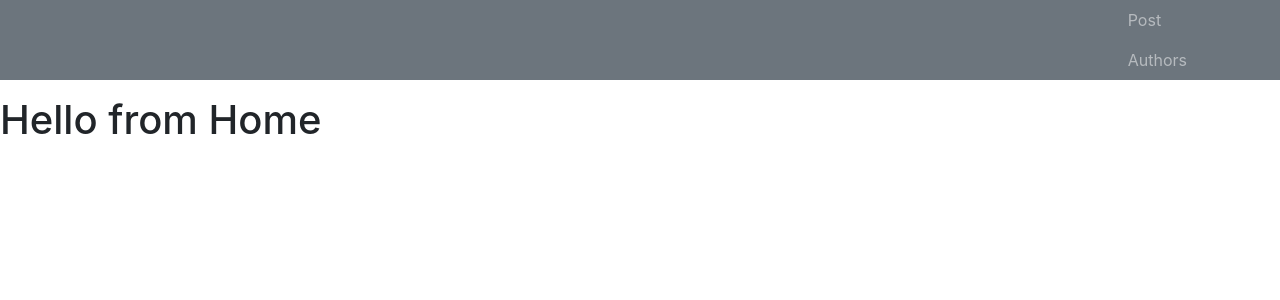
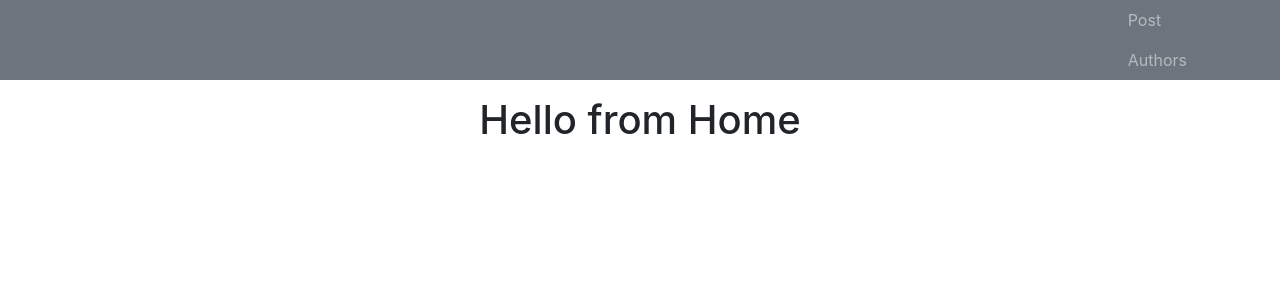
Before and after one commit to lokeshvenkatesan/contact-list-using-react, a React (Create React App) app: page / in a window 1280 px wide. Shown: the top 300 px of the page. Built offline with nearby package versions, Linux system fonts and the light colour scheme.

Commit message:
Added Axios Json Plaaceholder

```diff
--- /dev/null
+++ b/src/api/jsonPlaceholder.js
@@ -0,0 +1,5 @@
+import axios from "axios";
+
+export default axios.create({
+    baseURL: "https://jsonplaceholder.typicode.com"
+});
--- a/src/components/Contact.js
+++ b/src/components/Contact.js
@@ -14,7 +14,7 @@ export class Contact extends Component {
     const {name,Email,phone}= this.props;
     return (
       <div>
-        <h1> {name}</h1>
+        <h1 align='center'> {name}</h1>
         {/* <ul>
           <li>{Email}</li>
           <li>{phone}</li>
```
Also changed, not shown: 1 other file (tests, documents, lock files or other folders).
